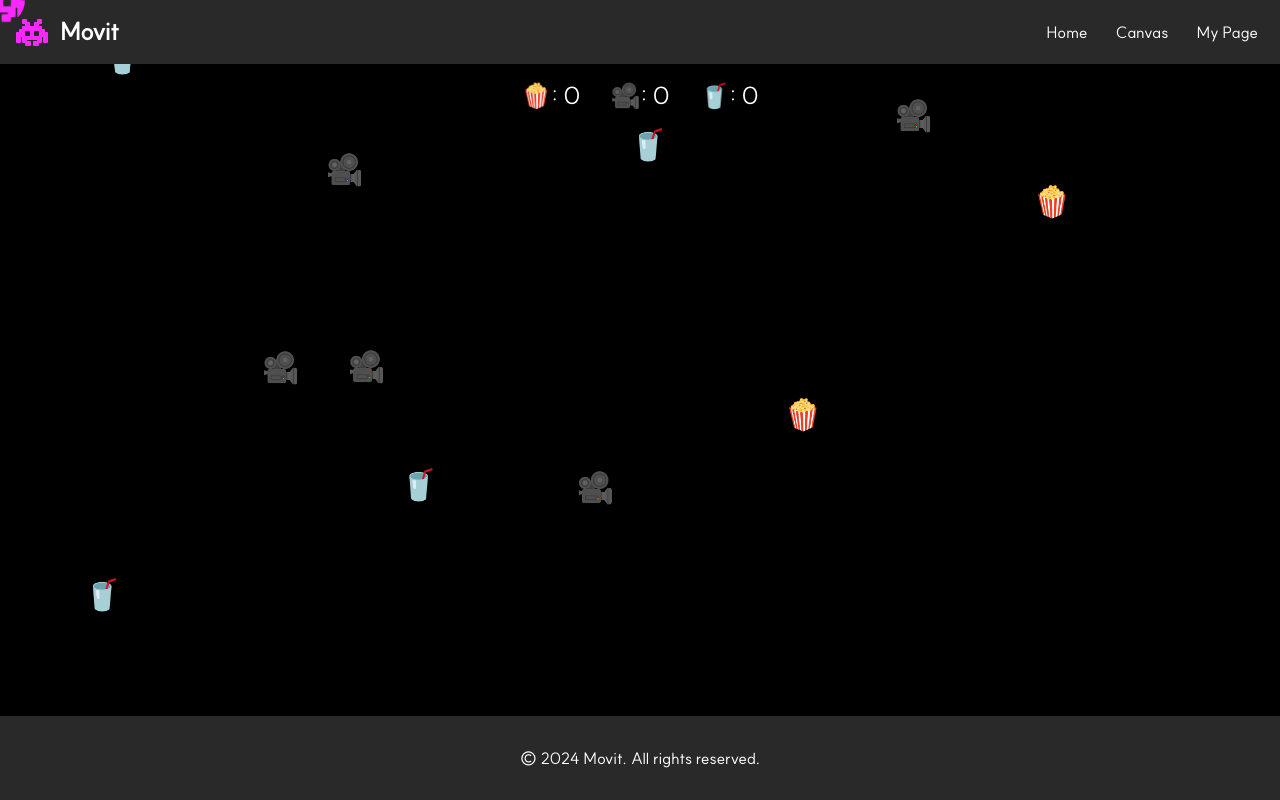
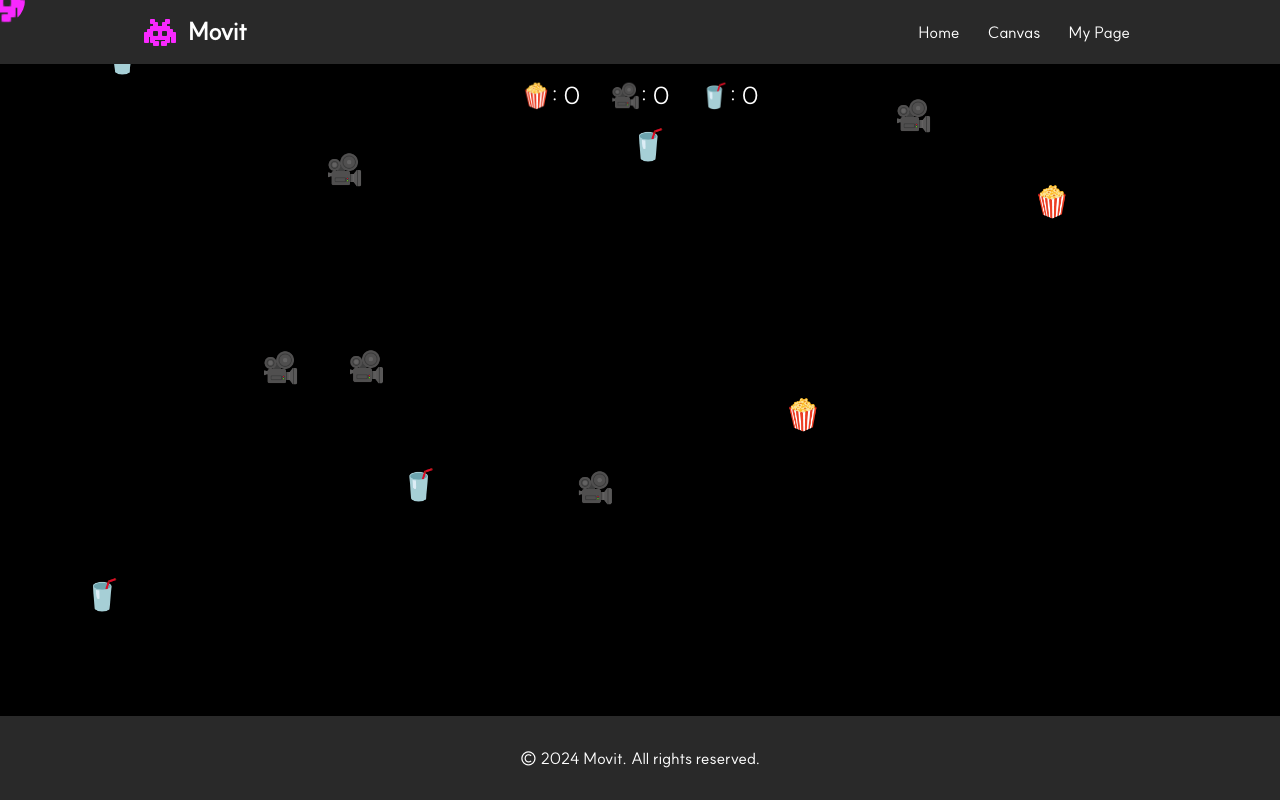
Before and after one commit to yeoniii20/movit, a Vue app: page / in a window 1280 px wide. Built offline with nearby package versions, Linux system fonts and the light colour scheme.

Commit message:
style: add margin at side

```diff
--- a/src/components/HeaderCom.vue
+++ b/src/components/HeaderCom.vue
@@ -1,6 +1,6 @@
 <template>
   <header class="header">
-    <nav>
+    <nav class="header-section">
       <div class="logo" @click="navigateTo('/')">
         <img src="@/assets/image/retro_small.png" />Movit
       </div>
@@ -47,6 +47,11 @@ export default {
   z-index: 1000;
 }
 
+.header-section {
+  margin-left: 10%;
+  margin-right: 10%;
+}
+
 nav {
   display: flex;
   justify-content: space-between;
```
